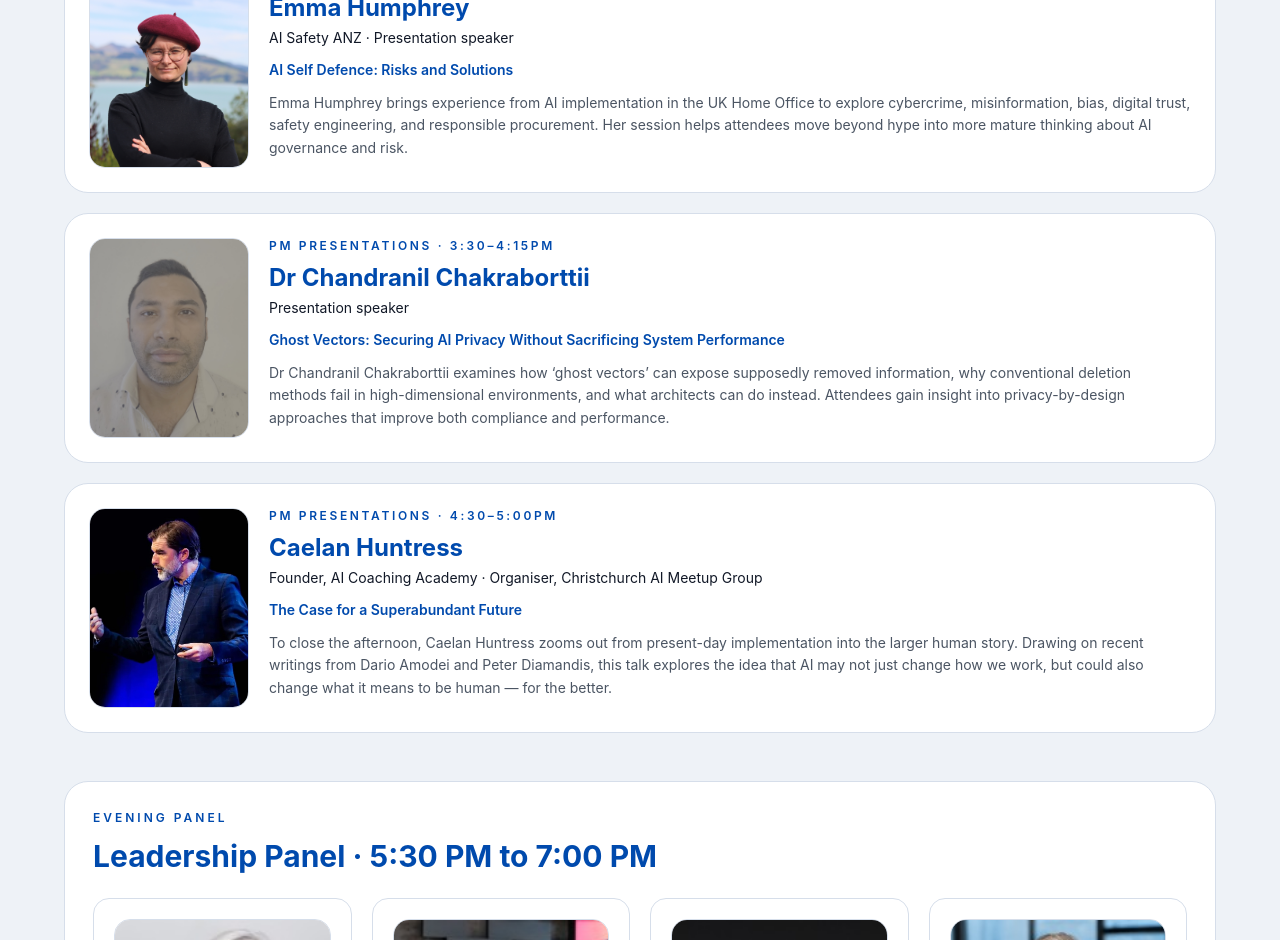
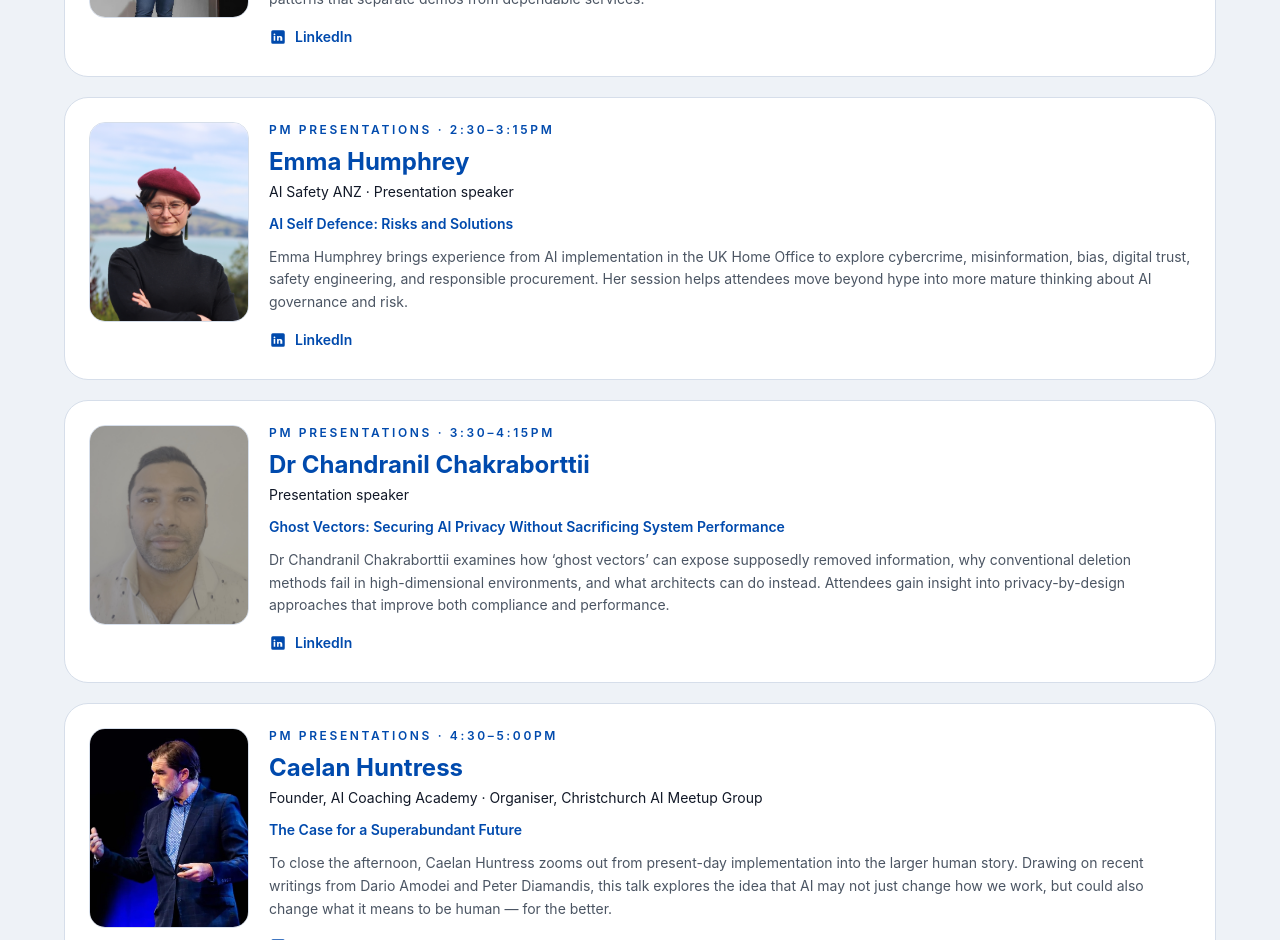
Before and after one commit to caelanhuntress/christchurch-ai, a Next.js app: page /epic-ai-conference in a window 1280 px wide. Shown: the part 6640-7580 px from the top of the page. Built offline with nearby package versions, Linux system fonts and the light colour scheme.

Commit message:
Add EPIC conference LinkedIn links

```diff
--- a/app/epic-ai-conference/page.tsx
+++ b/app/epic-ai-conference/page.tsx
@@ -69,6 +69,7 @@ const amSpeakers = [
     session: "AM Workshops · 9:00–9:30am",
     talk: "Create Your Own AI Coach to Learn Anything",
     image: "/images/epic-ai-conference/headshots/caelan-huntress.jpg",
+    linkedin: "https://nz.linkedin.com/in/caelanhuntress",
     bio:
       "Caelan Huntress opens the day with an interactive workshop on using conversational AI as a partner for learning, reflection, and growth. As LLMs become more conversational, asking better questions shapes your AI thinking partner around the goals you care about and the way you learn best.",
   },
@@ -77,6 +78,7 @@ const amSpeakers = [
     role: "Workshop speaker",
     session: "AM Workshops · 9:30–10:00am",
     talk: "Transform Meetings into Actionable Insights",
+    linkedin: "https://nz.linkedin.com/in/hannah-hardy-jones-63b3b238",
     bio:
       "Hannah Hardy-Jones demonstrates how AI can turn conversation into useful outputs, insights, actions, and communications. Her session treats meetings and spoken exchanges as one of the most valuable and underused resources in any organisation.",
   },
@@ -86,6 +88,7 @@ const amSpeakers = [
     session: "AM Workshops · 10:00–10:30am",
     talk: "Mapping AI Opportunities in Your Organisation",
     image: "/images/epic-ai-conference/headshots/steve-fox.png",
+    linkedin: "https://nz.linkedin.com/in/stevefoxnz",
     bio:
       "Steve Fox introduces a practical framework for identifying where AI can create new value in real workflows. Using a simple sliding scale from manual to fully automated, he guides participants through breaking work into tasks, assessing where AI fits, identifying where human oversight still matters, and estimating the cost and opportunity impact of each change.",
   },
@@ -95,6 +98,7 @@ const amSpeakers = [
     session: "AM Workshops · 10:30–11:00am",
     talk: "AI for Good: Empowering Nonprofits",
     image: "/images/epic-ai-conference/headshots/lois-mcclintock.jpg",
+    linkedin: "https://nz.linkedin.com/in/lois-mcclintock",
     bio:
       "Lois McClintock explores how nonprofits can use AI to increase impact, free up volunteer time, and improve operations without needing large budgets or complex systems. Her session includes practical examples from nonprofit work including strategy, social media, fundraising, and policy support.",
   },
@@ -104,6 +108,7 @@ const amSpeakers = [
     session: "AM Workshops · 11:00–11:30am",
     talk: "Filmmaking Frameworks for High-Impact AI Visuals",
     image: "/images/epic-ai-conference/headshots/arthur-machado.jpg",
+    linkedin: "https://nz.linkedin.com/in/arthurmachado1",
     bio:
       "Arthur Machado shares a practical visual storytelling framework for prompting better creative assets, from hero images to product mockups. His session encourages attendees to think like directors rather than technicians when working with AI-generated visuals.",
   },
@@ -116,6 +121,7 @@ const pmSpeakers = [
     session: "PM Presentations · 1:30–2:15pm",
     talk: "When Code Gets Cheap, Operational Excellence Wins",
     image: "/images/epic-ai-conference/headshots/varsha-das.jpg",
+    linkedin: "https://in.linkedin.com/in/varsha-das-se",
     bio:
       "Varsha Das explores why operational excellence becomes the real differentiator when code generation is abundant. Drawing on real production incidents and the realities of running AI systems at scale, she unpacks the failure modes that appear under real load and the patterns that separate demos from dependable services.",
   },
@@ -125,6 +131,7 @@ const pmSpeakers = [
     session: "PM Presentations · 2:30–3:15pm",
     talk: "AI Self Defence: Risks and Solutions",
     image: "/images/epic-ai-conference/headshots/emma-humphrey.jpg",
+    linkedin: "https://www.linkedin.com/in/emma-humphrey17/",
     bio:
       "Emma Humphrey brings experience from AI implementation in the UK Home Office to explore cybercrime, misinformation, bias, digital trust, safety engineering, and responsible procurement. Her session helps attendees move beyond hype into more mature thinking about AI governance and risk.",
   },
@@ -134,6 +141,7 @@ const pmSpeakers = [
     session: "PM Presentations · 3:30–4:15pm",
     talk: "Ghost Vectors: Securing AI Privacy Without Sacrificing System Performance",
     image: "/images/epic-ai-conference/headshots/chandranil-chakraborttii.jpg",
+    linkedin: "https://www.linkedin.com/in/chandranil-chakraborttii-a7552ba2/",
     bio:
       "Dr Chandranil Chakraborttii examines how ‘ghost vectors’ can expose supposedly removed information, why conventional deletion methods fail in high-dimensional environments, and what architects can do instead. Attendees gain insight into privacy-by-design approaches that improve both compliance and performance.",
   },
@@ -143,6 +151,7 @@ const pmSpeakers = [
     session: "PM Presentations · 4:30–5:00pm",
     talk: "The Case for a Superabundant Future",
     image: "/images/epic-ai-conference/headshots/caelan-huntress.jpg",
+    linkedin: "https://nz.linkedin.com/in/caelanhuntress",
     bio:
       "To close the afternoon, Caelan Huntress zooms out from present-day implementation into the larger human story. Drawing on recent writings from Dario Amodei and Peter Diamandis, this talk explores the idea that AI may not just change how we work, but could also change what it means to be human — for the better.",
   },
@@ -153,6 +162,7 @@ const panelists = [
     name: "Anya Anderson",
     role: "Founder and CEO, RedSeed",
     image: "/images/epic-ai-conference/headshots/anya-anderson.jpg",
+    linkedin: "https://nz.linkedin.com/in/anyaanderson",
     bio:
       "Anya Anderson leads RedSeed, a corporate training platform that creates a coaching culture to build high-performing teams. She brings a leadership development perspective to the conversation about trust, capability, and organisational change.",
   },
@@ -160,6 +170,7 @@ const panelists = [
     name: "Julie Ryan",
     role: "CEO, Caitlyn",
     image: "/images/epic-ai-conference/headshots/julie-ryan.jpg",
+    linkedin: "https://www.linkedin.com/in/julie-ryan-03872b15/",
     bio:
       "Julie Ryan leads Caitlyn, an AI-powered knowledge platform that turns agricultural and research-led knowledge into trusted, usable insight. Her perspective helps ground the discussion in practical adoption, trusted information, and sector-specific usefulness.",
   },
@@ -167,6 +178,7 @@ const panelists = [
     name: "Brad Fraser",
     role: "Head of AI Solutions & CEO, Agentic Intelligence",
     image: "/images/epic-ai-conference/headshots/bradley-fraser.jpg",
+    linkedin: "https://www.linkedin.com/in/bradley-fraser-a8135052/",
     bio:
       "Brad Fraser helps organisations move beyond experimentation into real capability building. His contribution focuses on adoption, solution design, and what meaningful AI implementation looks like beyond surface-level hype.",
   },
@@ -174,6 +186,7 @@ const panelists = [
     name: "Tom Sweeney",
     role: "Serial Founder and Director",
     image: "/images/epic-ai-conference/headshots/tom-sweeney.jpg",
+    linkedin: "https://www.linkedin.com/in/tomsweeney/",
     bio:
       "Tom Sweeney brings a founder and systems perspective shaped by companies that leverage systems and human capital to achieve strong business outcomes. His voice adds breadth to the discussion about leadership, performance, and navigating uncertainty with discipline.",
   },
@@ -300,6 +313,7 @@ function SpeakerCard({
   talk,
   bio,
   image,
+  linkedin,
 }: {
   name: string;
   role: string;
@@ -307,6 +321,7 @@ function SpeakerCard({
   talk: string;
   bio: string;
   image?: string;
+  linkedin?: string;
 }) {
   return (
     <div className="rounded-3xl border p-5 md:p-6 grid md:grid-cols-[160px_1fr] gap-5" style={{ borderColor: "var(--border)", background: "#ffffff" }}>
@@ -340,6 +355,12 @@ function SpeakerCard({
         <p className="text-sm leading-relaxed" style={{ color: "var(--text-muted)" }}>
           {bio}
         </p>
+        {linkedin ? (
+          <a href={linkedin} target="_blank" rel="noopener noreferrer" className="inline-flex items-center gap-2 mt-4" style={{ color: "#004aad" }} aria-label={`${name} LinkedIn`}>
+            <svg width="18" height="18" viewBox="0 0 24 24" fill="currentColor" aria-hidden="true"><path d="M19 3A2 2 0 0 1 21 5V19A2 2 0 0 1 19 21H5A2 2 0 0 1 3 19V5A2 2 0 0 1 5 3H19M8.34 17V10.67H6.26V17H8.34M7.3 9.8A1.2 1.2 0 1 0 7.3 7.4A1.2 1.2 0 0 0 7.3 9.8M17.74 17V13.53C17.74 11.67 16.74 10.57 15.12 10.57C13.81 10.57 13.22 11.29 12.89 11.79V10.67H10.81C10.84 11.41 10.81 17 10.81 17H12.89V13.46C12.89 13.27 12.9 13.08 12.96 12.95C13.11 12.57 13.45 12.18 14.02 12.18C14.77 12.18 15.07 12.75 15.07 13.58V17H17.74Z"/></svg>
+            <span className="text-sm font-semibold">LinkedIn</span>
+          </a>
+        ) : null}
       </div>
     </div>
   );
@@ -350,11 +371,13 @@ function PanelistCard({
   role,
   bio,
   image,
+  linkedin,
 }: {
   name: string;
   role: string;
   bio: string;
   image?: string;
+  linkedin?: string;
 }) {
   return (
     <div className="rounded-2xl border p-5 h-full" style={{ borderColor: "var(--border)", background: "#ffffff" }}>
@@ -379,6 +402,12 @@ function PanelistCard({
       <p className="text-sm leading-relaxed" style={{ color: "var(--text-muted)" }}>
         {bio}
       </p>
+      {linkedin ? (
+        <a href={linkedin} target="_blank" rel="noopener noreferrer" className="inline-flex items-center gap-2 mt-4" style={{ color: "#004aad" }} aria-label={`${name} LinkedIn`}>
+          <svg width="18" height="18" viewBox="0 0 24 24" fill="currentColor" aria-hidden="true"><path d="M19 3A2 2 0 0 1 21 5V19A2 2 0 0 1 19 21H5A2 2 0 0 1 3 19V5A2 2 0 0 1 5 3H19M8.34 17V10.67H6.26V17H8.34M7.3 9.8A1.2 1.2 0 1 0 7.3 7.4A1.2 1.2 0 0 0 7.3 9.8M17.74 17V13.53C17.74 11.67 16.74 10.57 15.12 10.57C13.81 10.57 13.22 11.29 12.89 11.79V10.67H10.81C10.84 11.41 10.81 17 10.81 17H12.89V13.46C12.89 13.27 12.9 13.08 12.96 12.95C13.11 12.57 13.45 12.18 14.02 12.18C14.77 12.18 15.07 12.75 15.07 13.58V17H17.74Z"/></svg>
+          <span className="text-sm font-semibold">LinkedIn</span>
+        </a>
+      ) : null}
     </div>
   );
 }
@@ -659,7 +688,7 @@ export default function EpicAIConferencePage() {
                 <div className="text-xs font-semibold uppercase tracking-[0.25em] mb-3" style={{ color: "var(--accent)" }}>
                   Evening panel
                 </div>
-                <h3 className="text-2xl md:text-3xl font-bold mb-6" style={{ color: "#004aad" }}>Leadership Panel · 5:30 PM to 7:00 PM</h3>
+                <h3 className="text-2xl md:text-3xl font-bold mb-6" style={{ color: "#004aad" }}>&quot;Leadership in the Age of AI&quot; Panel · 5:30 PM to 7:00 PM<br />Featuring:</h3>
                 <div className="grid md:grid-cols-2 xl:grid-cols-4 gap-5">
                   {panelists.map((panelist) => (
                     <PanelistCard key={panelist.name} {...panelist} />
```
